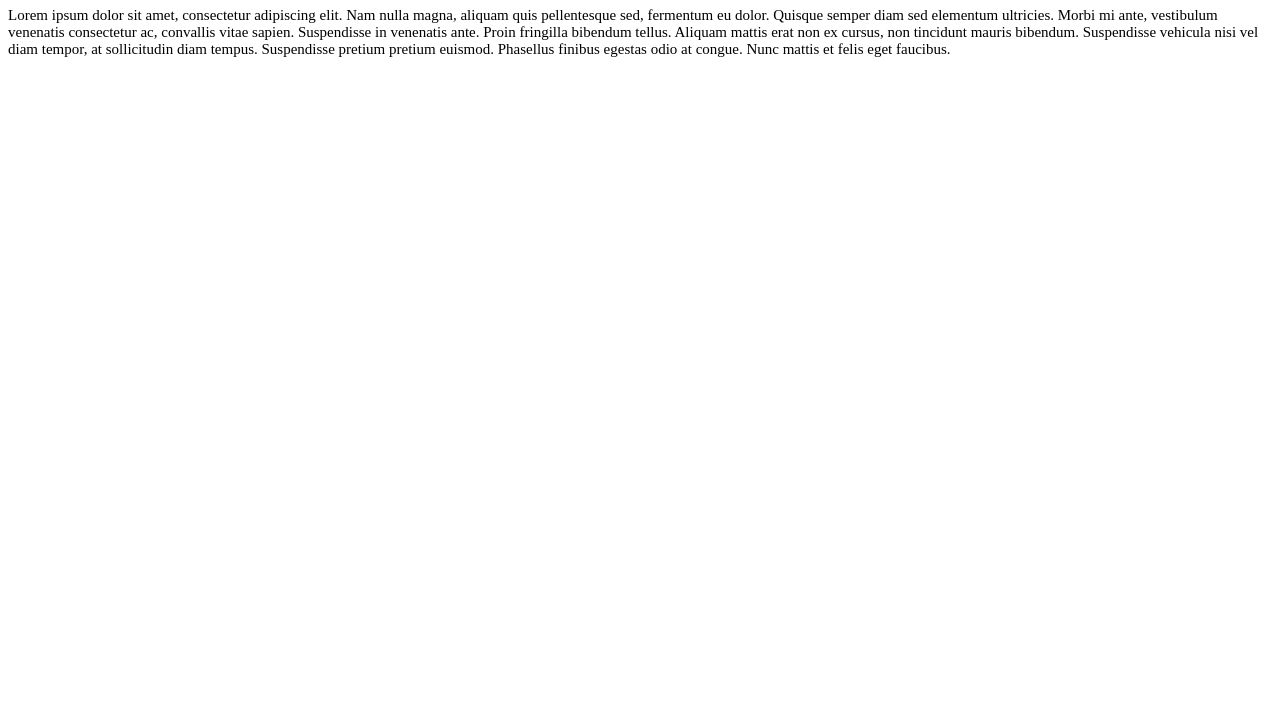
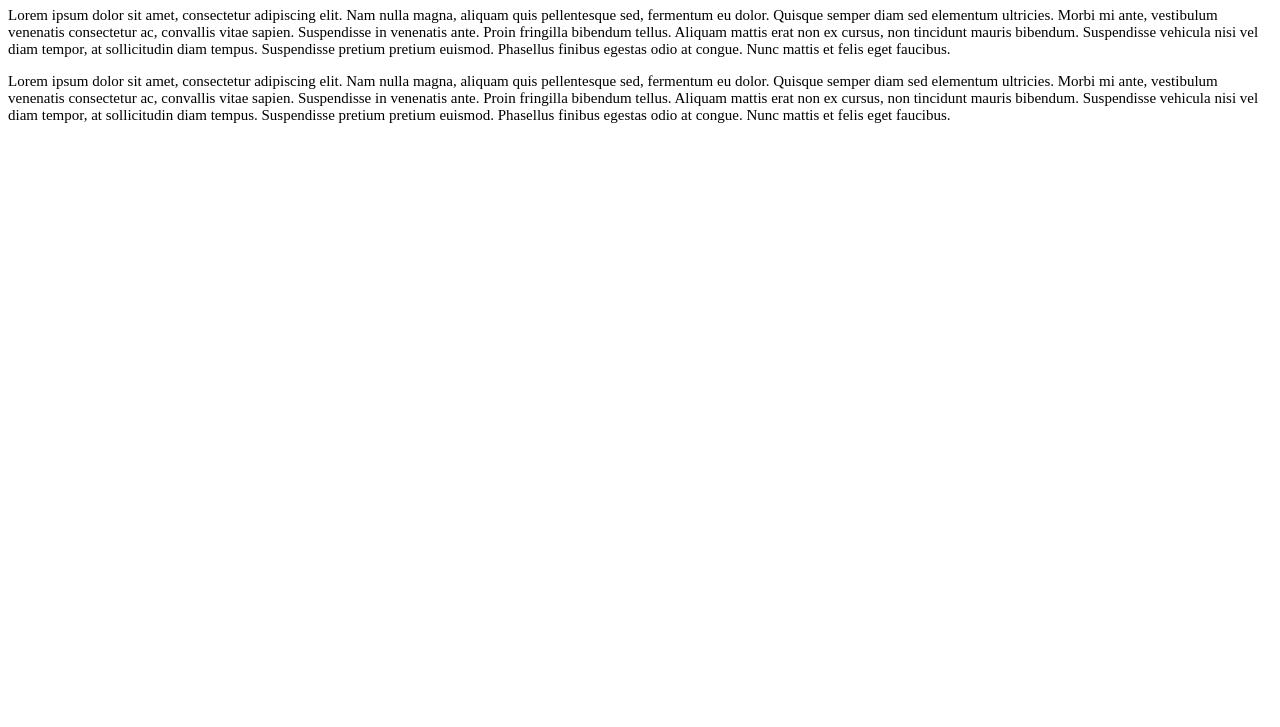
Before and after one commit to KonstantinKochergin/task1-project, a plain HTML site: page index.html in a window 1280 px wide. Shown: the part 73-800 px from the top of the page. Drawn offline with Linux system fonts and the light colour scheme.

Commit message:
added second para

```diff
--- a/index.html
+++ b/index.html
@@ -19,5 +19,15 @@
         sollicitudin diam tempus. Suspendisse pretium pretium euismod. Phasellus
         finibus egestas odio at congue. Nunc mattis et felis eget faucibus.
     </p>
+    <p class="content">
+        Lorem ipsum dolor sit amet, consectetur adipiscing elit.
+        Nam nulla magna, aliquam quis pellentesque sed, fermentum eu dolor.
+        Quisque semper diam sed elementum ultricies. Morbi mi ante, vestibulum
+        venenatis consectetur ac, convallis vitae sapien. Suspendisse in venenatis ante.
+        Proin fringilla bibendum tellus. Aliquam mattis erat non ex cursus, non
+        tincidunt mauris bibendum. Suspendisse vehicula nisi vel diam tempor, at
+        sollicitudin diam tempus. Suspendisse pretium pretium euismod. Phasellus
+        finibus egestas odio at congue. Nunc mattis et felis eget faucibus.
+    </p>
 </body>
 </html>
--- a/styles.css
+++ b/styles.css
@@ -9,6 +9,11 @@
 .content {
     font-size: 15px;
     transition: font-size 2s;
+    margin-bottom: 12px;
+}
+
+.content:last-child {
+    margin-bottom: 0;
 }
 
 .content:hover {
```
